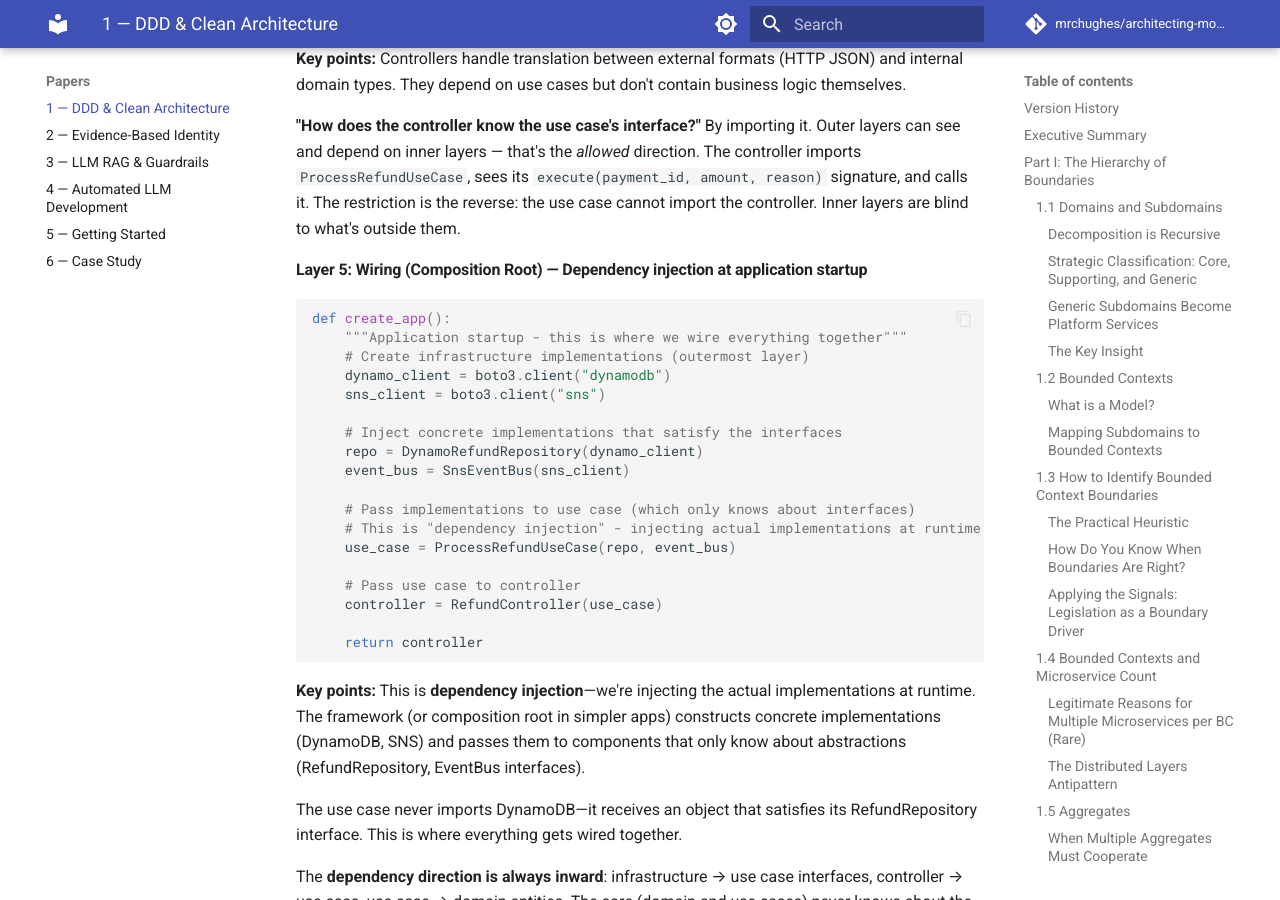
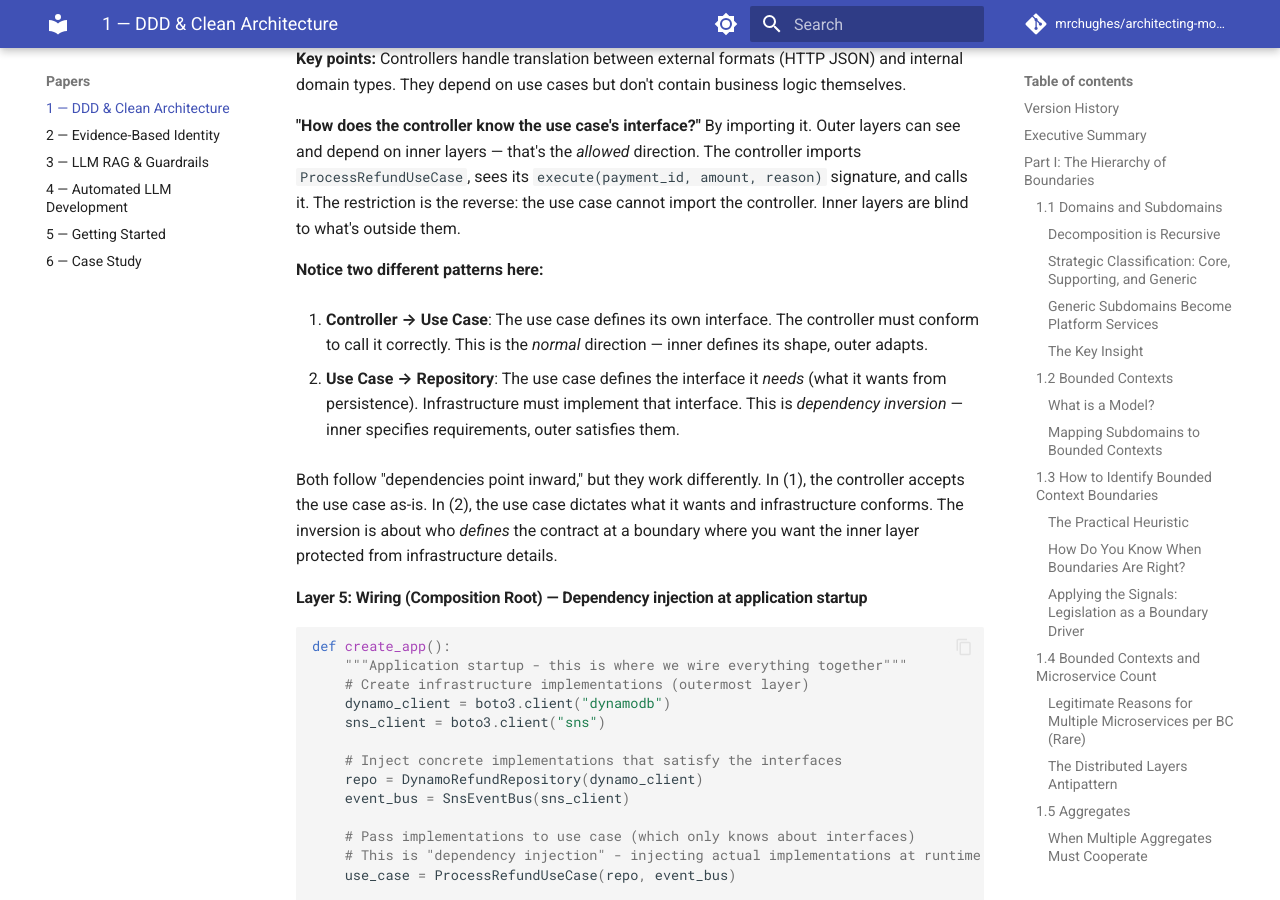
Before and after one commit to mrchughes/architecting-modern-government-services, an MkDocs documentation site: the page built from docs/Paper_1_DDD_Clean_Architecture.md, in a window 1280 px wide and 900 px high, scrolled down 29697 px. Built offline with MkDocs 1.6.1 and Material for MkDocs 9.7.7, drawn with Linux system fonts in a browser that asks for light colours; comment, search, counter and statistics services are not loaded.

Commit message:
Distinguish normal dependency vs dependency inversion patterns
- Controller→UseCase: inner defines shape, outer adapts (normal)
- UseCase→Repository: inner specifies requirements, outer satisfies (inversion)
- Both follow 'dependencies point inward' but work differently
- Inversion is about who defines the contract at infrastructure boundaries

````diff
--- a/docs/Paper_1_DDD_Clean_Architecture.md
+++ b/docs/Paper_1_DDD_Clean_Architecture.md
@@ -953,6 +953,14 @@ class RefundController:
 
 **"How does the controller know the use case's interface?"** By importing it. Outer layers can see and depend on inner layers — that's the *allowed* direction. The controller imports `ProcessRefundUseCase`, sees its `execute(payment_id, amount, reason)` signature, and calls it. The restriction is the reverse: the use case cannot import the controller. Inner layers are blind to what's outside them.
 
+**Notice two different patterns here:**
+
+1. **Controller → Use Case**: The use case defines its own interface. The controller must conform to call it correctly. This is the *normal* direction — inner defines its shape, outer adapts.
+
+2. **Use Case → Repository**: The use case defines the interface it *needs* (what it wants from persistence). Infrastructure must implement that interface. This is *dependency inversion* — inner specifies requirements, outer satisfies them.
+
+Both follow "dependencies point inward," but they work differently. In (1), the controller accepts the use case as-is. In (2), the use case dictates what it wants and infrastructure conforms. The inversion is about who *defines* the contract at a boundary where you want the inner layer protected from infrastructure details.
+
 #### Layer 5: Wiring (Composition Root) — Dependency injection at application startup
 
 ```python
````
Also changed, not shown: Paper_1_DDD_Clean_Architecture.md (+8 -0 lines).
